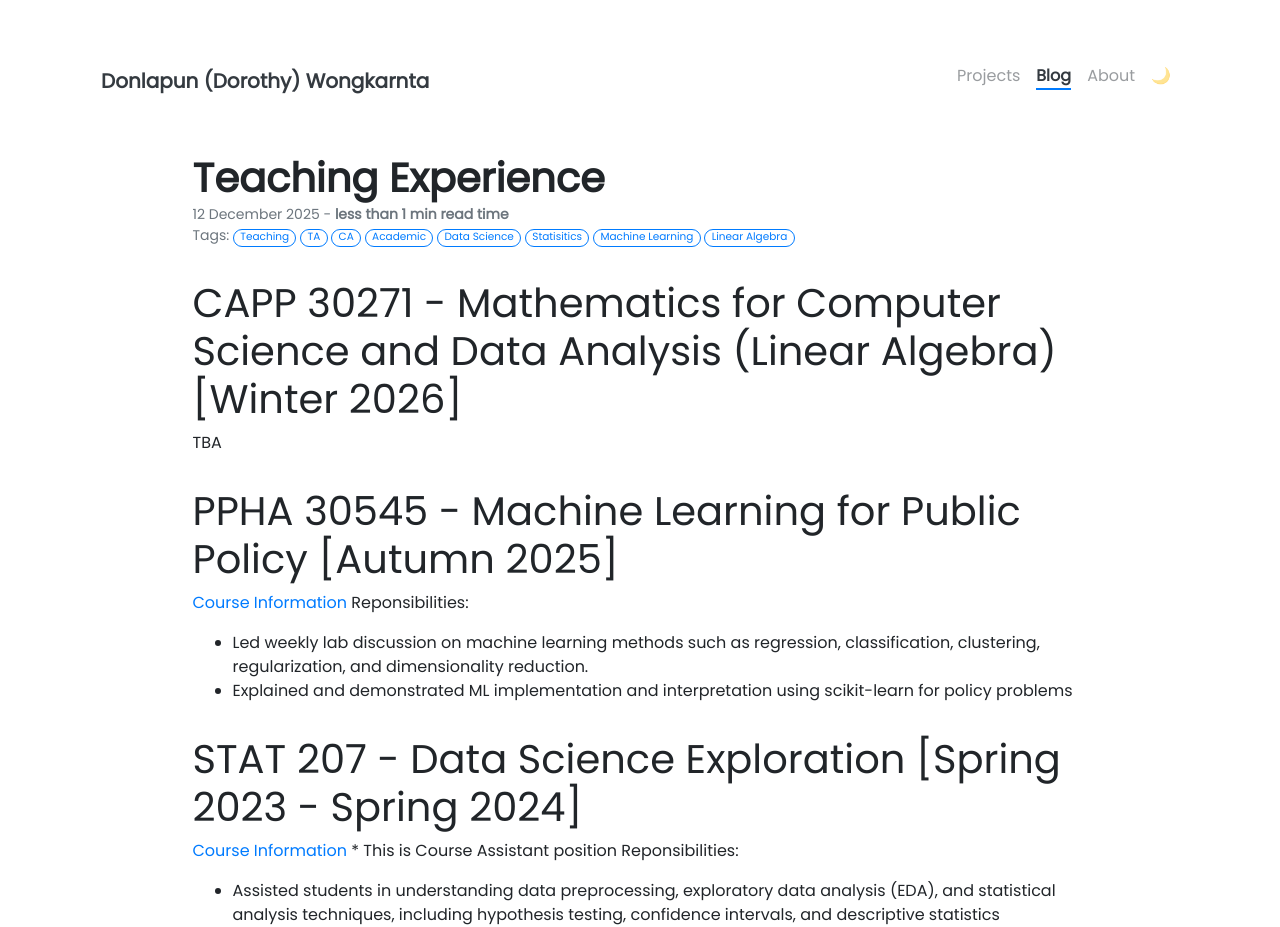
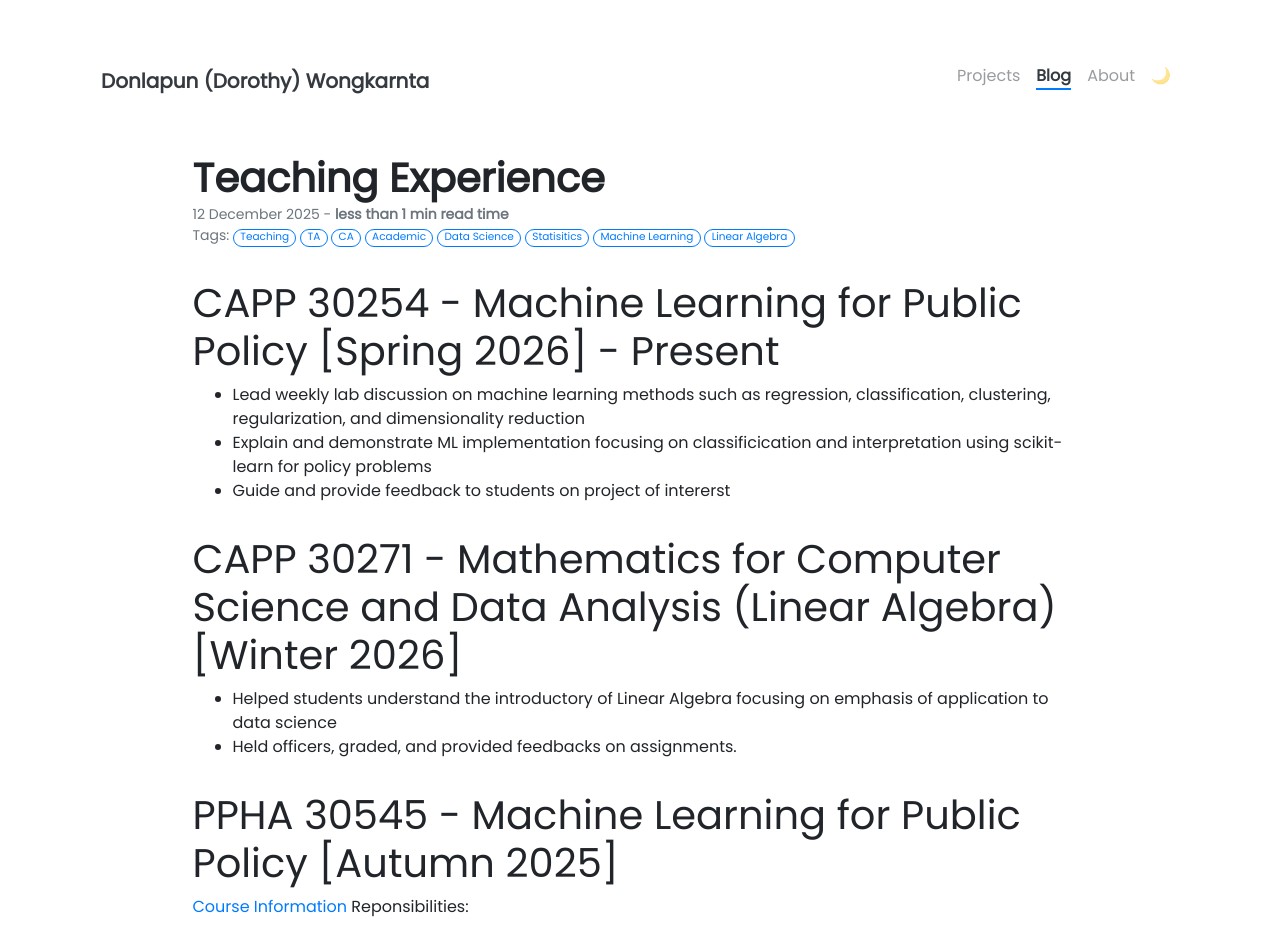
Before and after one commit to Donlapun/donlapun.github.io, a Jekyll site: the page built from _posts/2025-12-12-teaching.md, in a window 1280 px wide and 1400 px high. Shown: the top 927 px of the window. Built offline with Jekyll 4.4.1, drawn with Linux system fonts in a browser that asks for light colours; nearby versions of some CDN libraries; our own code applies the rules of GitHub Pages for plain Markdown files; some of the changed text lies outside the part shown.

Commit message:
Update 2025-12-12-teaching.md

```diff
--- a/_posts/2025-12-12-teaching.md
+++ b/_posts/2025-12-12-teaching.md
@@ -5,14 +5,20 @@ style: fill
 color: secondary
 description: A comprehensive list of my teaching experiences, highlighting roles, courses, and mentoring activities
 ---
+# CAPP 30254 - Machine Learning for Public Policy [Spring 2026] - Present
+- Lead weekly lab discussion on machine learning methods such as regression, classification, clustering, regularization, and dimensionality reduction
+- Explain and demonstrate ML implementation focusing on classificication and interpretation using scikit-learn for policy problems
+- Guide and provide feedback to students on project of intererst
+
 
 # CAPP 30271 - Mathematics for Computer Science and Data Analysis (Linear Algebra) [Winter 2026]
-TBA
+- Helped students understand the introductory of Linear Algebra focusing on emphasis of application to data science
+- Held officers, graded, and provided feedbacks on assignments.
 
 # PPHA 30545 - Machine Learning for Public Policy [Autumn 2025]
 [Course Information](https://harris.uchicago.edu/academics/programs-degrees/courses/fall-2025/30545/2)
 Reponsibilities:
-- Led weekly lab discussion on machine learning methods such as regression, classification, clustering, regularization, and dimensionality reduction.
+- Led weekly lab discussion on machine learning methods such as regression, classification, clustering, regularization, and dimensionality reduction
 - Explained and demonstrated ML implementation and interpretation using scikit-learn for policy problems
 
 
```
